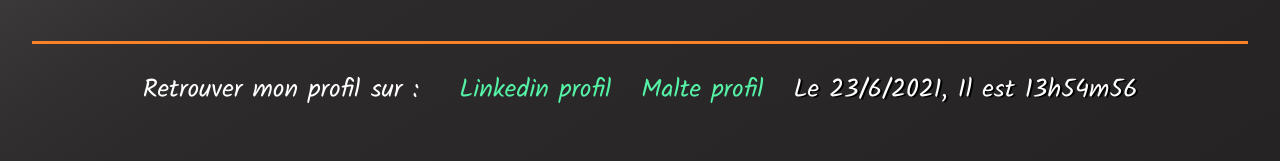
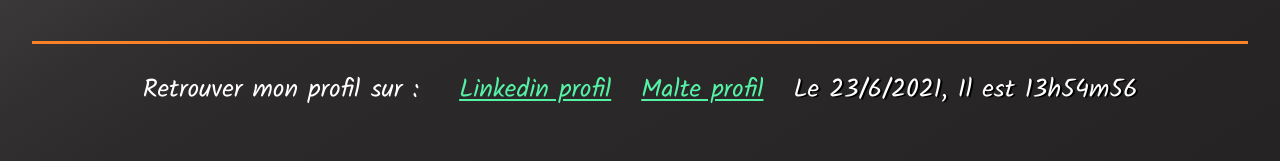
Before and after one commit to ghislaingirardeau/Portfolio_Nuxt, a Nuxt app: page / in a window 1280 px wide. Shown: the part 666-827 px from the top of the page. Built offline with nearby package versions, Linux system fonts and the light colour scheme.

Commit message:
underline none shadow link

```diff
--- a/assets/css/sass/components/footer.scss
+++ b/assets/css/sass/components/footer.scss
@@ -16,10 +16,10 @@
       & > a{
         color: $color-primary;
         transition: all 0.3s ease;
-        text-decoration: none;
+        text-decoration: underline;
         &:hover {
           text-shadow: 7px 30px black;
-          text-decoration: underline;
+          text-decoration: none;
         }
       }
     }
```
